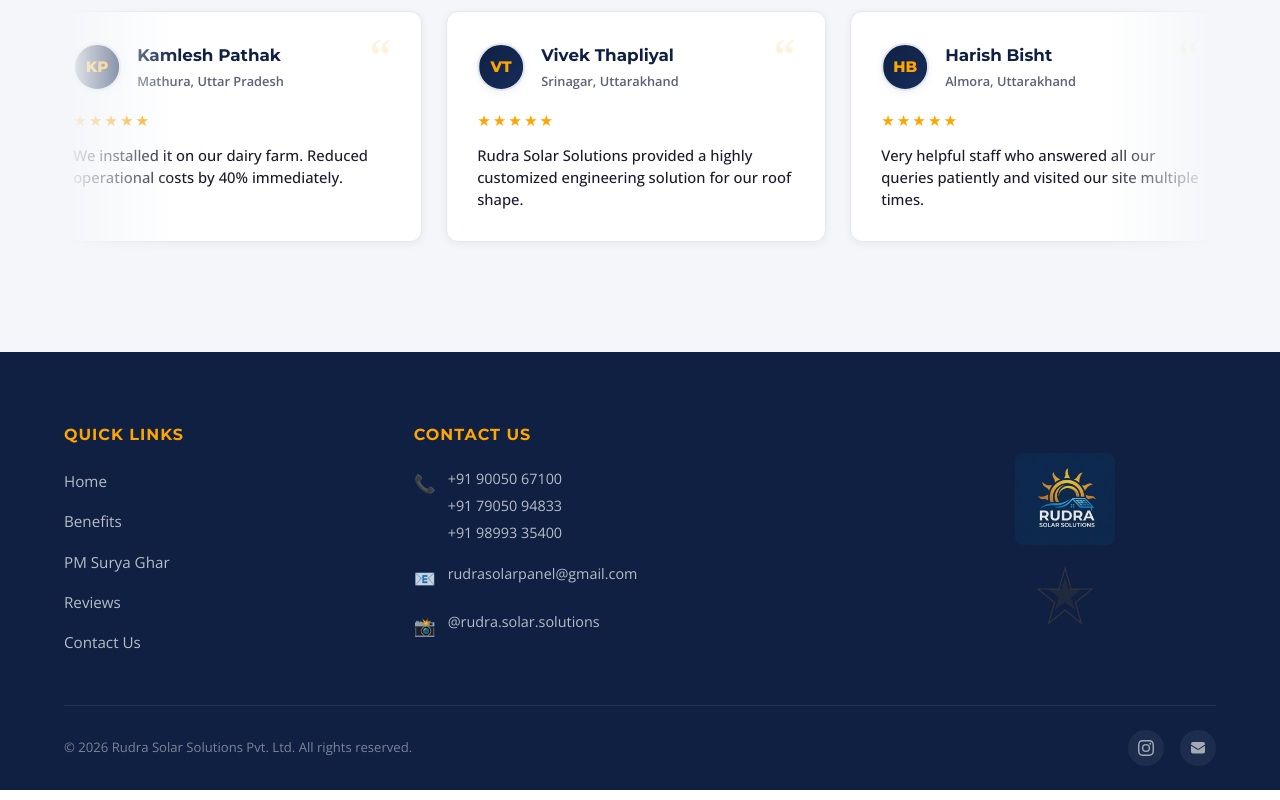
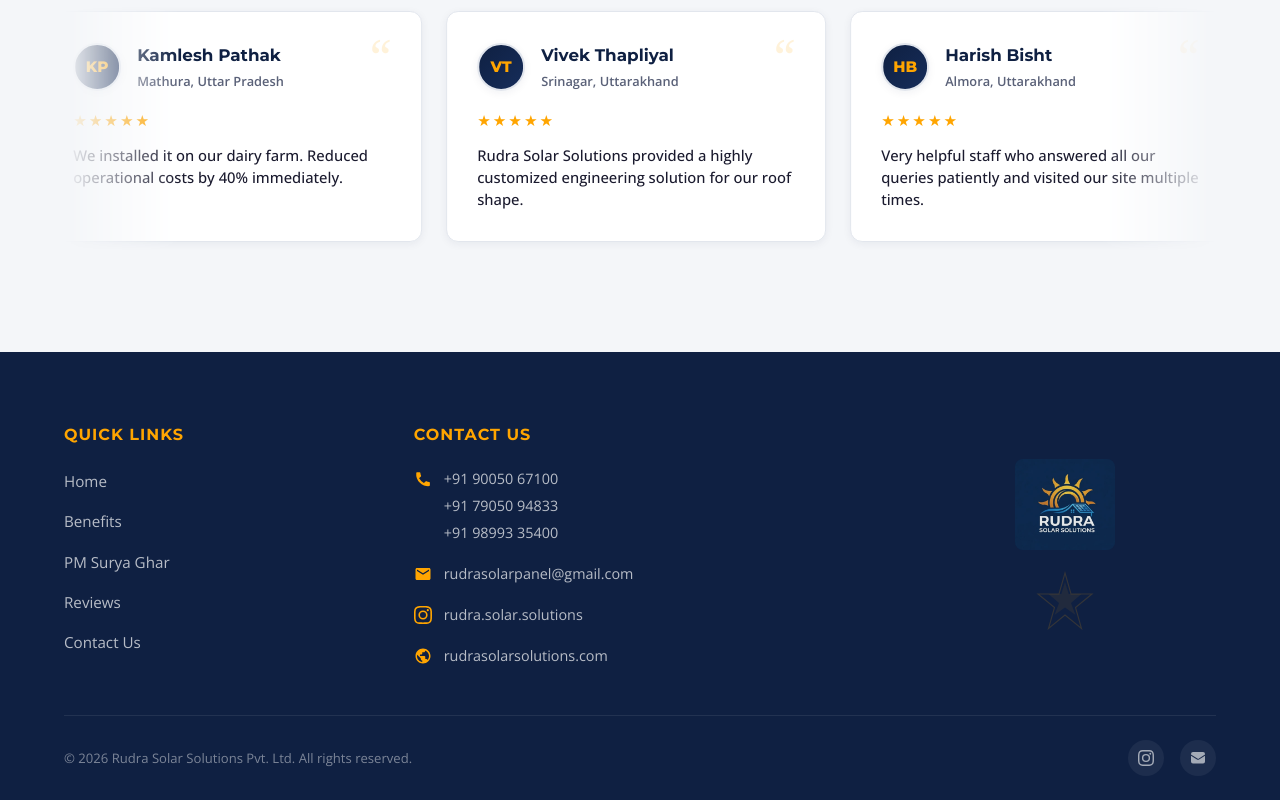
Before and after one commit to Ishan4705/Solar_Rudra_Website, a React (Vite) app: page / in a window 1280 px wide. Shown: the part 4392-5192 px from the top of the page. Built offline with nearby package versions, Linux system fonts and the light colour scheme.

Commit message:
feat: updated footer

```diff
--- a/src/components/Footer.css
+++ b/src/components/Footer.css
@@ -60,9 +60,20 @@
 }
 
 .footer__contact-icon {
-  font-size: 1.1rem;
+  width: 18px;
+  height: 18px;
+  color: var(--gold);
   flex-shrink: 0;
-  margin-top: 2px;
+  margin-top: 3px;
+  display: flex;
+  align-items: center;
+  justify-content: center;
+}
+
+.footer__contact-icon svg {
+  width: 100%;
+  height: 100%;
+  fill: currentColor;
 }
 
 .footer__contact-lines {
--- a/src/components/Footer.jsx
+++ b/src/components/Footer.jsx
@@ -33,7 +33,11 @@
             <h4 className="footer__col-title">Contact Us</h4>
             <div className="footer__contact">
               <div className="footer__contact-group">
-                <span className="footer__contact-icon">📞</span>
+                <span className="footer__contact-icon">
+                  <svg viewBox="0 0 24 24">
+                    <path d="M6.62 10.79a15.15 15.15 0 006.59 6.59l2.2-2.2a1 1 0 011.11-.27 11.72 11.72 0 003.7 1 1 1 0 01.95 1v3.58a1 1 0 01-1 1A16 16 0 013 4a1 1 0 011-1h3.5a1 1 0 011 .95 11.72 11.72 0 001 3.7c.09.31.02.66-.27.95l-2.21 2.2z" />
+                  </svg>
+                </span>
                 <div className="footer__contact-lines">
                   <a href="tel:+919005067100" className="footer__contact-link">+91 90050 67100</a>
                   <a href="tel:+917905094833" className="footer__contact-link">+91 79050 94833</a>
@@ -41,15 +45,33 @@
                 </div>
               </div>
               <div className="footer__contact-group">
-                <span className="footer__contact-icon">📧</span>
+                <span className="footer__contact-icon">
+                  <svg viewBox="0 0 24 24">
+                    <path d="M20 4H4c-1.1 0-1.99.9-1.99 2L2 18c0 1.1.9 2 2 2h16c1.1 0 2-.9 2-2V6c0-1.1-.9-2-2-2zm0 4l-8 5-8-5V6l8 5 8-5v2z" />
+                  </svg>
+                </span>
                 <a href="mailto:rudrasolarpanel@gmail.com" className="footer__contact-link">
                   rudrasolarpanel@gmail.com
                 </a>
               </div>
               <div className="footer__contact-group">
-                <span className="footer__contact-icon">📸</span>
+                <span className="footer__contact-icon">
+                  <svg viewBox="0 0 24 24">
+                    <path d="M12 2.163c3.204 0 3.584.012 4.85.07 3.252.148 4.771 1.691 4.919 4.919.058 1.265.069 1.645.069 4.849 0 3.205-.012 3.584-.069 4.849-.149 3.225-1.664 4.771-4.919 4.919-1.266.058-1.644.07-4.85.07-3.204 0-3.584-.012-4.849-.07-3.26-.149-4.771-1.699-4.919-4.92-.058-1.265-.07-1.644-.07-4.849 0-3.204.013-3.583.07-4.849.149-3.227 1.664-4.771 4.919-4.919 1.266-.057 1.645-.069 4.849-.069zM12 0C8.741 0 8.333.014 7.053.072 2.695.272.273 2.69.073 7.052.014 8.333 0 8.741 0 12c0 3.259.014 3.668.072 4.948.2 4.358 2.618 6.78 6.98 6.98C8.333 23.986 8.741 24 12 24c3.259 0 3.668-.014 4.948-.072 4.354-.2 6.782-2.618 6.979-6.98.059-1.28.073-1.689.073-4.948 0-3.259-.014-3.667-.072-4.947-.196-4.354-2.617-6.78-6.979-6.98C15.668.014 15.259 0 12 0zm0 5.838a6.162 6.162 0 100 12.324 6.162 6.162 0 000-12.324zM12 16a4 4 0 110-8 4 4 0 010 8zm6.406-11.845a1.44 1.44 0 100 2.881 1.44 1.44 0 000-2.881z" />
+                  </svg>
+                </span>
                 <a href="https://www.instagram.com/rudra.solar.solutions" target="_blank" rel="noopener noreferrer" className="footer__contact-link">
-                  @rudra.solar.solutions
+                  rudra.solar.solutions
+                </a>
+              </div>
+              <div className="footer__contact-group">
+                <span className="footer__contact-icon">
+                  <svg viewBox="0 0 24 24">
+                    <path d="M12 2C6.48 2 2 6.48 2 12s4.48 10 10 10 10-4.48 10-10S17.52 2 12 2zm-1 17.93c-3.95-.49-7-3.85-7-7.93 0-.62.08-1.21.21-1.79L9 15v1c0 1.1.9 2 2 2v1.93zm6.9-2.54c-.26-.81-1-1.39-1.9-1.39h-1v-3c0-.55-.45-1-1-1H8v-2h2c.55 0 1-.45 1-1V7h2c1.1 0 2-.9 2-2v-.41c2.93 1.19 5 4.06 5 7.41 0 2.08-.8 3.97-2.1 5.39z" />
+                  </svg>
+                </span>
+                <a href="https://ishan4705.github.io/Solar_Rudra_Website" target="_blank" rel="noopener noreferrer" className="footer__contact-link">
+                  rudrasolarsolutions.com
                 </a>
               </div>
             </div>
@@ -61,9 +83,9 @@
             <div className="footer__brand-ornament">
               <svg viewBox="0 0 80 80" fill="none" xmlns="http://www.w3.org/2000/svg">
                 <path d="M40 4 L48 32 L76 32 L54 50 L62 78 L40 60 L18 78 L26 50 L4 32 L32 32 Z"
-                      fill="none" stroke="var(--gold)" strokeWidth="1.5" opacity="0.3" />
+                  fill="none" stroke="var(--gold)" strokeWidth="1.5" opacity="0.3" />
                 <path d="M40 16 L45 32 L62 32 L48 44 L54 60 L40 50 L26 60 L32 44 L18 32 L35 32 Z"
-                      fill="var(--gold)" opacity="0.15" />
+                  fill="var(--gold)" opacity="0.15" />
               </svg>
             </div>
           </div>
@@ -84,7 +106,7 @@
               rel="noopener noreferrer"
             >
               <svg viewBox="0 0 24 24" fill="currentColor">
-                <path d="M12 2.163c3.204 0 3.584.012 4.85.07 3.252.148 4.771 1.691 4.919 4.919.058 1.265.069 1.645.069 4.849 0 3.205-.012 3.584-.069 4.849-.149 3.225-1.664 4.771-4.919 4.919-1.266.058-1.644.07-4.85.07-3.204 0-3.584-.012-4.849-.07-3.26-.149-4.771-1.699-4.919-4.92-.058-1.265-.07-1.644-.07-4.849 0-3.204.013-3.583.07-4.849.149-3.227 1.664-4.771 4.919-4.919 1.266-.057 1.645-.069 4.849-.069zM12 0C8.741 0 8.333.014 7.053.072 2.695.272.273 2.69.073 7.052.014 8.333 0 8.741 0 12c0 3.259.014 3.668.072 4.948.2 4.358 2.618 6.78 6.98 6.98C8.333 23.986 8.741 24 12 24c3.259 0 3.668-.014 4.948-.072 4.354-.2 6.782-2.618 6.979-6.98.059-1.28.073-1.689.073-4.948 0-3.259-.014-3.667-.072-4.947-.196-4.354-2.617-6.78-6.979-6.98C15.668.014 15.259 0 12 0zm0 5.838a6.162 6.162 0 100 12.324 6.162 6.162 0 000-12.324zM12 16a4 4 0 110-8 4 4 0 010 8zm6.406-11.845a1.44 1.44 0 100 2.881 1.44 1.44 0 000-2.881z"/>
+                <path d="M12 2.163c3.204 0 3.584.012 4.85.07 3.252.148 4.771 1.691 4.919 4.919.058 1.265.069 1.645.069 4.849 0 3.205-.012 3.584-.069 4.849-.149 3.225-1.664 4.771-4.919 4.919-1.266.058-1.644.07-4.85.07-3.204 0-3.584-.012-4.849-.07-3.26-.149-4.771-1.699-4.919-4.92-.058-1.265-.07-1.644-.07-4.849 0-3.204.013-3.583.07-4.849.149-3.227 1.664-4.771 4.919-4.919 1.266-.057 1.645-.069 4.849-.069zM12 0C8.741 0 8.333.014 7.053.072 2.695.272.273 2.69.073 7.052.014 8.333 0 8.741 0 12c0 3.259.014 3.668.072 4.948.2 4.358 2.618 6.78 6.98 6.98C8.333 23.986 8.741 24 12 24c3.259 0 3.668-.014 4.948-.072 4.354-.2 6.782-2.618 6.979-6.98.059-1.28.073-1.689.073-4.948 0-3.259-.014-3.667-.072-4.947-.196-4.354-2.617-6.78-6.979-6.98C15.668.014 15.259 0 12 0zm0 5.838a6.162 6.162 0 100 12.324 6.162 6.162 0 000-12.324zM12 16a4 4 0 110-8 4 4 0 010 8zm6.406-11.845a1.44 1.44 0 100 2.881 1.44 1.44 0 000-2.881z" />
               </svg>
             </a>
             {/* Email */}
```
